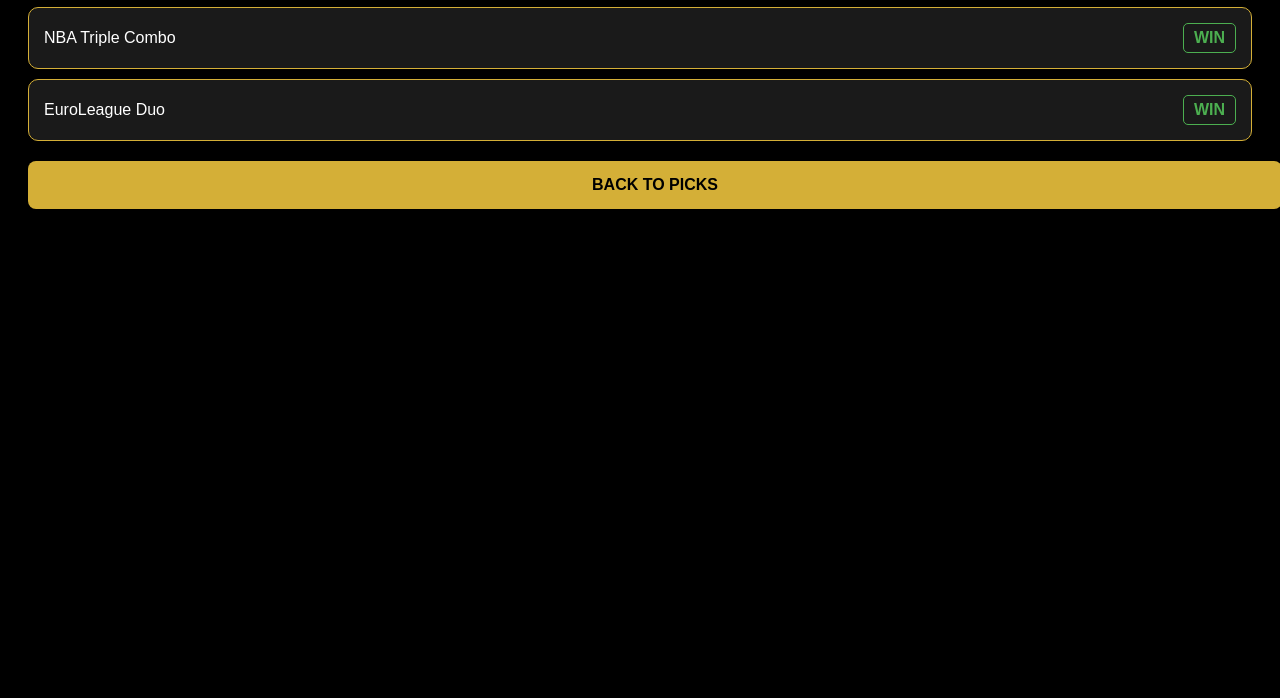
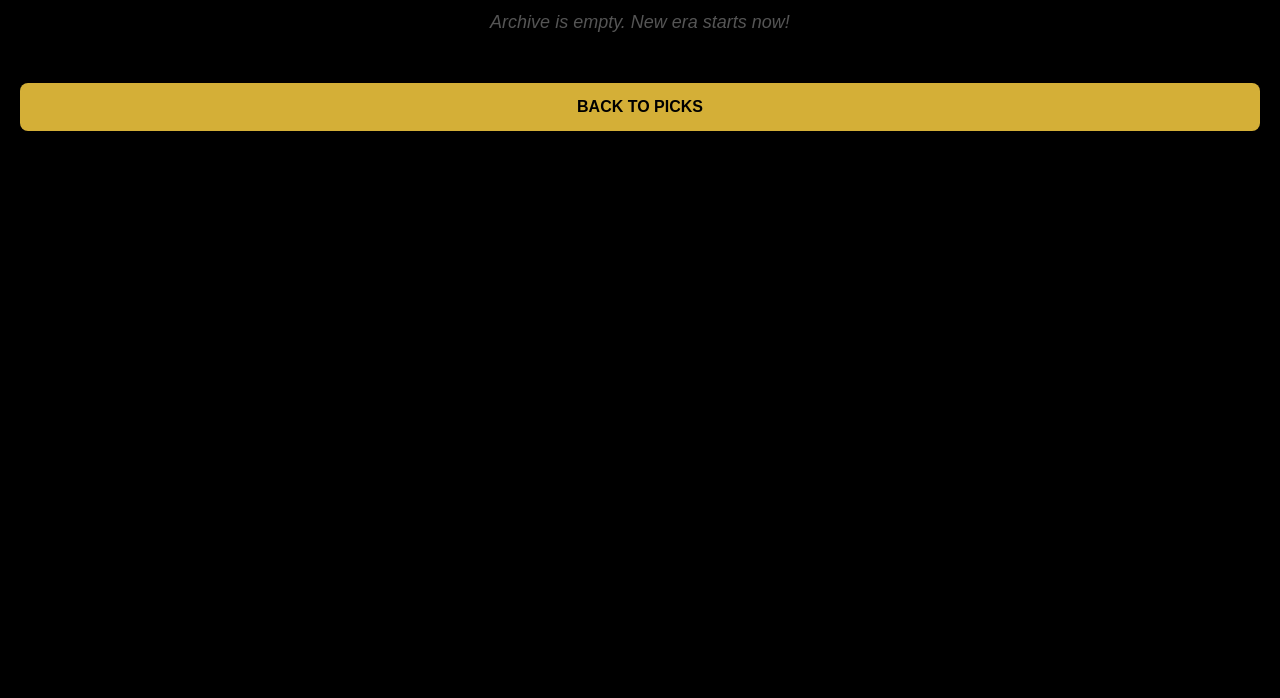
Before and after one commit to ilic85m-creator/snipertips-final, a website: page history.html in a window 1280 px wide. Shown: the part 102-800 px from the top of the page. Drawn offline with Linux system fonts and the light colour scheme.

Commit message:
Update history.html

```diff
--- a/history.html
+++ b/history.html
@@ -5,22 +5,26 @@
     <meta name="viewport" content="width=device-width, initial-scale=1.0">
     <title>SniperTips History</title>
     <style>
-        body { background-color: #000; color: #D4AF37; font-family: sans-serif; text-align: center; padding: 20px; }
-        .card { background-color: #1a1a1a; border: 1px solid #D4AF37; padding: 15px; margin: 10px 0; border-radius: 10px; display: flex; justify-content: space-between; align-items: center; }
-        .win { color: #4CAF50; font-weight: bold; border: 1px solid #4CAF50; padding: 5px 10px; border-radius: 5px; }
-        .back-btn { background-color: #D4AF37; color: black; border: none; padding: 15px; width: 100%; border-radius: 8px; font-weight: bold; cursor: pointer; text-decoration: none; display: block; margin-top: 20px; }
+        body { background-color: #000; color: #D4AF37; font-family: sans-serif; text-align: center; padding: 20px; margin: 0; }
+        h1 { font-size: 24px; margin-bottom: 40px; }
+        .empty-msg { color: #555; font-style: italic; margin-top: 50px; font-size: 18px; }
+        .back-btn {
+            display: block;
+            background-color: #D4AF37;
+            color: black;
+            text-decoration: none;
+            padding: 15px;
+            border-radius: 8px;
+            font-weight: bold;
+            margin-top: 50px;
+        }
     </style>
 </head>
 <body>
     <h1>📜 WINNING HISTORY</h1>
-    <div class="card">
-        <span style="color:white;">NBA Triple Combo</span>
-        <span class="win">WIN</span>
-    </div>
-    <div class="card">
-        <span style="color:white;">EuroLeague Duo</span>
-        <span class="win">WIN</span>
-    </div>
+
+    <p class="empty-msg">Archive is empty. New era starts now!</p>
+
     <a href="index.html" class="back-btn">BACK TO PICKS</a>
 </body>
 </html>
```
